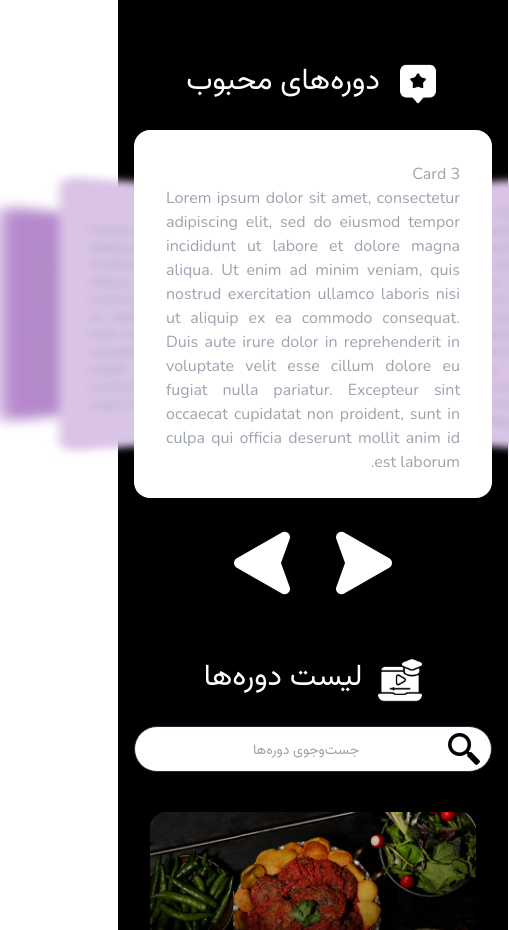
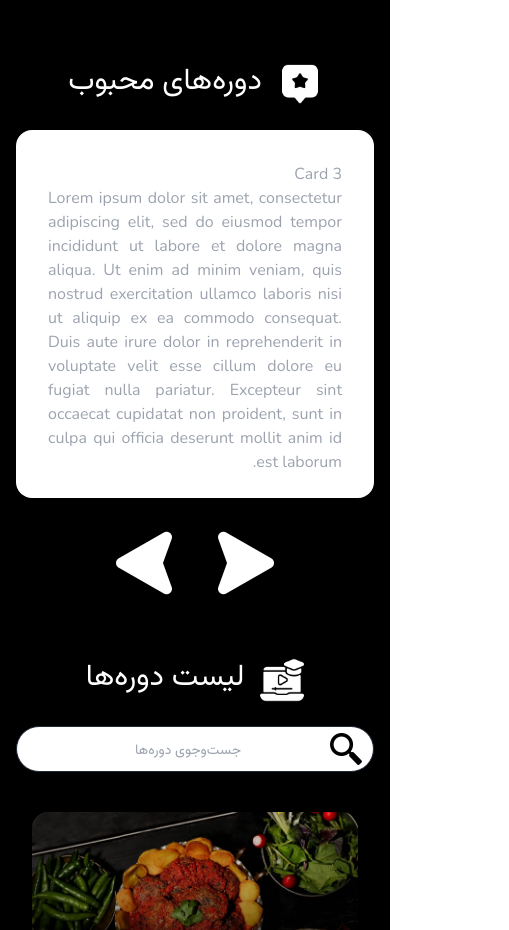
Before and after one commit to 30vam/food-recipe, a React (Vite) app: page / in a window 390 px wide. Shown: the part 2440-3370 px from the top of the page, 509 px wide, since content can reach past the window. Built offline with nearby package versions, Linux system fonts and the light colour scheme.

Commit message:
Fixed carousel bug on phone

```diff
--- a/src/components/Carousel.css
+++ b/src/components/Carousel.css
@@ -1,3 +1,4 @@
+/* For when a card-container is NOT active */
 .carousel {
   position: relative;
   width: 23rem;
--- a/src/components/Carousel.jsx
+++ b/src/components/Carousel.jsx
@@ -3,31 +3,20 @@ import PropTypes from 'prop-types'
 import { useState } from 'react';
 import { rightArrowIcon } from '../images/icons';
 import './Carousel.css'
+import CarouselCardContainer from './CarouselCardContainer';
 
-const MAX_VISIBILITY = 3;
-
-const Carousel = ({startingCard, children}) => {
-  const [active, setActive] = useState(startingCard);
+const Carousel = ({startingCard, maxVisibility, children}) => {
+  const [activeCard, setActiveCard] = useState(startingCard);
   const count = React.Children.count(children);
 
   return (
     <div className='flex items-center justify-center'>
       <div className='carousel'>
-      {active > 0 && <button className='carousel-nav left' onClick={() => setActive(i => i - 1)}><img src={rightArrowIcon} /></button>}
+      {activeCard > 0 && <button className='carousel-nav left' onClick={() => setActiveCard(i => i - 1)}><img src={rightArrowIcon} /></button>}
       {React.Children.map(children, (child, i) => (
-        <div className='card-container' style={{
-            '--active': i === active ? 1 : 0,
-            '--offset': (active - i) / 3,
-            '--direction': Math.sign(active - i),
-            '--abs-offset': Math.abs(active - i) / 3,
-            'pointerEvents': active === i ? 'auto' : 'none',
-            'opacity': Math.abs(active - i) >= MAX_VISIBILITY ? '0' : '1',
-            'display': Math.abs(active - i) > MAX_VISIBILITY ? 'none' : 'block',
-          }}>
-          {child}
-        </div>
+        <CarouselCardContainer child={child} i={i} activeCard={activeCard} maxVisibility={maxVisibility}/>
       ))}
-      {active < count - 1 && <button className='carousel-nav right' onClick={() => setActive(i => i + 1)}><img src={rightArrowIcon} /></button>}
+      {activeCard < count - 1 && <button className='carousel-nav right' onClick={() => setActiveCard(i => i + 1)}><img src={rightArrowIcon} /></button>}
     </div>
     </div>
   );
@@ -35,6 +24,7 @@ const Carousel = ({startingCard, children}) => {
 
 Carousel.propTypes = {
   startingCard: PropTypes.number,
+  maxVisibility: PropTypes.number,
   children: PropTypes.node
 }
 
--- a/src/components/CarouselCard.jsx
+++ b/src/components/CarouselCard.jsx
@@ -1,12 +1,15 @@
 import PropTypes from 'prop-types'
 import './Carousel.css'
 
-const CarouselCard = ({title, content}) => (
-  <div className='carousel-card'>
-    <h2>{title}</h2>
-    <p>{content}</p>
-  </div>
-);
+const CarouselCard = ({title, content}) => {
+  return (
+    <div className='carousel-card'>
+      <h2>{title}</h2>
+      <p>{content}</p>
+    </div>
+  );
+
+}
 
 CarouselCard.propTypes = {
   title: PropTypes.string,
--- /dev/null
+++ b/src/components/CarouselCardContainer.jsx
@@ -0,0 +1,40 @@
+import PropTypes from 'prop-types'
+import { useEffect, useState } from 'react';
+import './Carousel.css'
+
+const CarouselCardContainer = ({child, i, activeCard, maxVisibility}) => {
+  const [isActive, setIsActive] = useState(false);
+
+  const updateIsActive = () => {
+    if (activeCard === i)
+      setIsActive(true);
+    else
+      setIsActive(false);
+  }
+
+  useEffect (() => {
+    updateIsActive();
+  });
+
+  return (
+    <div className={`card-container ${ ((Math.abs(activeCard - i) > maxVisibility) || !isActive) ? 'hidden md:block' : 'block' }`} style={{
+      '--active': i === activeCard ? 1 : 0,
+      '--offset': (activeCard - i) / 3,
+      '--direction': Math.sign(activeCard - i),
+      '--abs-offset': Math.abs(activeCard - i) / 3,
+      'pointerEvents': activeCard === i ? 'auto' : 'none',
+      'opacity': Math.abs(activeCard - i) >= maxVisibility ? '0' : '1',
+    }}>
+    {child}
+  </div>
+  )
+}
+
+CarouselCardContainer.propTypes = {
+  child: PropTypes.node,
+  i: PropTypes.number,
+  activeCard: PropTypes.number,
+  maxVisibility: PropTypes.number
+}
+
+export default CarouselCardContainer
--- a/src/index.css
+++ b/src/index.css
@@ -10,14 +10,6 @@ body {
   padding: 0;
   box-sizing: border-box;
   font-family: "Nunito", 'Vazirmatn', sans-serif;
-}
-
-body:lang('en-EN') {
-
-}
-
-body:lang('en-EN') {
-
 }
 
 .custom-btn {
--- a/src/pages/Home.jsx
+++ b/src/pages/Home.jsx
@@ -22,7 +22,7 @@ const Home = () => {
 
         <section id="popular-courses">
           <SectionTitle title='دوره‌های محبوب' icon={favoriteIcon}/>
-          <Carousel startingCard={2}>
+          <Carousel startingCard={2} maxVisibility={3}>
             {[...new Array(5)].map((_, i) => (
               <CarouselCard key={i} title={'Card ' + (i + 1)} content='Lorem ipsum dolor sit amet, consectetur adipiscing elit, sed do eiusmod tempor incididunt ut labore et dolore magna aliqua. Ut enim ad minim veniam, quis nostrud exercitation ullamco laboris nisi ut aliquip ex ea commodo consequat. Duis aute irure dolor in reprehenderit in voluptate velit esse cillum dolore eu fugiat nulla pariatur. Excepteur sint occaecat cupidatat non proident, sunt in culpa qui officia deserunt mollit anim id est laborum.'/>
             ))}
```
